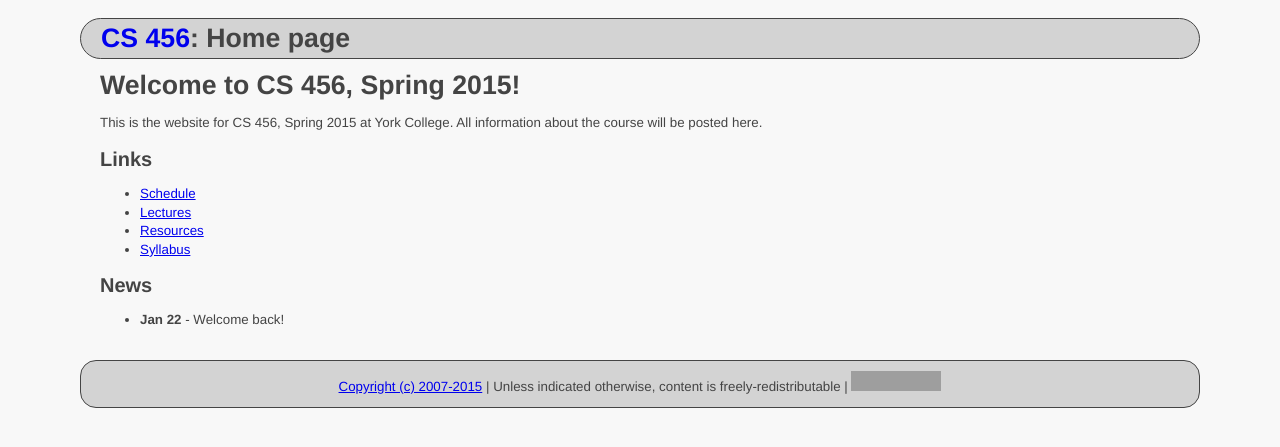
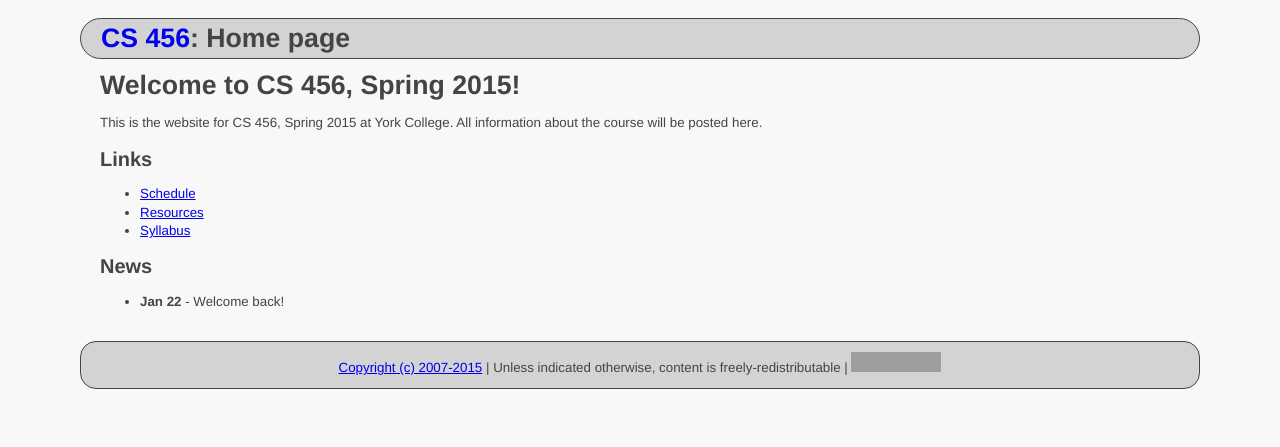
Before and after one commit to ycpcs/cs456-spring2015, a Jekyll site: the page built from index.md, in a window 1280 px wide. Shown: the top 447 px of the page. Built offline with Jekyll 4.4.1, drawn with Linux system fonts in a browser that asks for light colours; Markdown is read by kramdown in place of the engine named in the settings; grey boxes are pictures that could not be loaded.

Commit message:
update index
remove lectures link from main index page

```diff
--- a/index.md
+++ b/index.md
@@ -11,7 +11,6 @@ All information about the course will be posted here.
 ## Links
 
 * [Schedule](schedule/index.html)
-* [Lectures](lectures/index.html)
 * [Resources](resources.html)
 * [Syllabus](syllabus.html)
 
```
